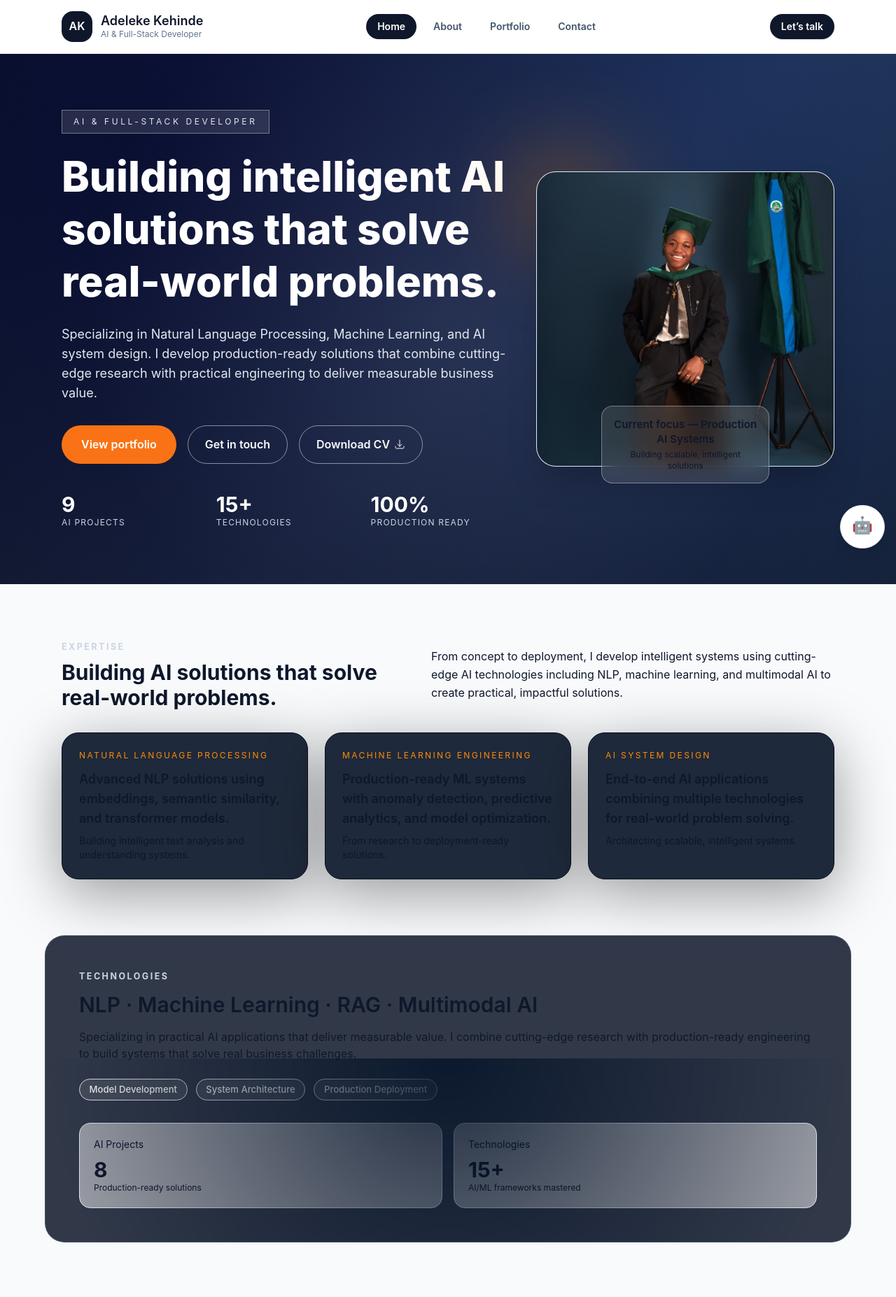
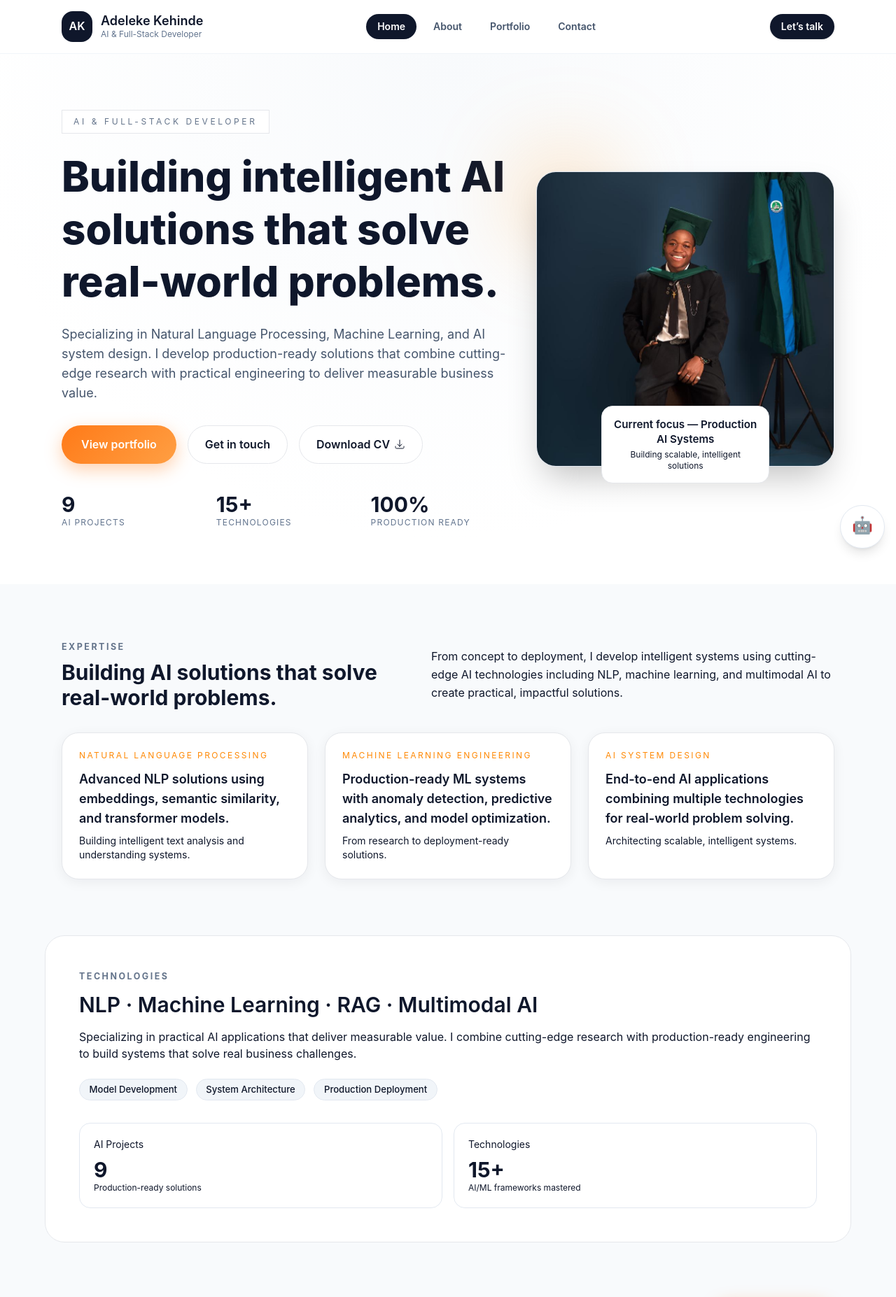
Before and after one commit to hexkoda23/portfolio, a React (Vite) app: page / in a window 1280 px wide. Shown: the top 1854 px of the page at 70% size. Built offline with nearby package versions, Linux system fonts and the light colour scheme.

Commit message:
chore-light-theme-system-hero-cards-navbar-and-lint-fixes

```diff
--- a/src/App.jsx
+++ b/src/App.jsx
@@ -49,24 +49,24 @@ import CV from './pages/CV'
 
 
 export default function App(){
-  const [darkMode, setDarkMode] = useState(true)
+  const initialDark = (() => {
+    if (typeof window === 'undefined') return false
+    const saved = localStorage.getItem('theme')
+    if (saved) return saved === 'dark'
+    return window.matchMedia && window.matchMedia('(prefers-color-scheme: dark)').matches
+  })()
+  const [darkMode] = useState(initialDark)
 
   useEffect(() => {
-    // Force dark mode
-    setDarkMode(true)
-    document.documentElement.classList.add('dark')
-    localStorage.setItem('theme', 'dark')
-  }, [])
+    document.documentElement.classList.toggle('dark', darkMode)
+    localStorage.setItem('theme', darkMode ? 'dark' : 'light')
+  }, [darkMode])
 
-  const toggleTheme = () => {
-    // Disabled theme toggling
-    setDarkMode(true)
-    document.documentElement.classList.add('dark')
-  }
+  // Theme toggle intentionally unused in current header
 
   return (
     <div className="min-h-screen flex flex-col bg-slate-50 text-slate-900 dark:bg-slate-950 dark:text-slate-100 transition-colors duration-300">
-      <Header darkMode={darkMode} toggleTheme={toggleTheme} />
+      <Header />
       <main className="flex-1">
         <Routes>
           <Route path="/" element={<Home />} />
--- a/src/components/Header.jsx
+++ b/src/components/Header.jsx
@@ -1,4 +1,4 @@
-import React, { useEffect, useState } from 'react'
+import React, { useState } from 'react'
 import { Link, useLocation } from 'react-router-dom'
 
 const navItems = [
@@ -26,13 +26,8 @@ const NavLink = ({ to, children, onClick }) => {
   )
 }
 
-export default function Header ({ darkMode, toggleTheme }) {
+export default function Header () {
   const [isOpen, setIsOpen] = useState(false)
-  const location = useLocation()
-
-  useEffect(() => {
-    setIsOpen(false)
-  }, [location.pathname])
 
   return (
     <header className='bg-white/90 backdrop-blur border-b border-slate-100 sticky top-0 z-50 dark:bg-slate-900/90 dark:border-slate-800 transition-colors duration-300'>
--- a/src/components/Hero.jsx
+++ b/src/components/Hero.jsx
@@ -12,13 +12,13 @@ export default function Hero () {
       <div className='max-w-6xl mx-auto px-4 sm:px-6 relative z-10'>
         <div className='grid lg:grid-cols-[1.2fr_0.8fr] gap-10 items-center'>
           <div>
-            <div className='flex flex-wrap gap-2 text-xs uppercase tracking-[0.3em] text-slate-200/90 accent-pill px-4 py-2 inline-flex transition-colors'>
+            <div className='flex flex-wrap gap-2 text-xs uppercase tracking-[0.3em] text-slate-600 dark:text-slate-200/90 accent-pill px-4 py-2 inline-flex transition-colors'>
               AI & Full-Stack Developer
             </div>
-            <h1 className='mt-6 text-4xl sm:text-5xl xl:text-6xl font-extrabold leading-tight text-white transition-colors'>
+            <h1 className='mt-6 text-4xl sm:text-5xl xl:text-6xl font-extrabold leading-tight text-slate-900 dark:text-white transition-colors'>
               Building intelligent AI solutions that solve real-world problems.
             </h1>
-            <p className='mt-6 text-lg text-slate-200 max-w-2xl transition-colors'>
+            <p className='mt-6 text-lg text-slate-600 dark:text-slate-200 max-w-2xl transition-colors'>
               Specializing in Natural Language Processing, Machine Learning, and AI system design.
               I develop production-ready solutions that combine cutting-edge research with practical
               engineering to deliver measurable business value.
@@ -46,8 +46,8 @@ export default function Hero () {
             <div className='mt-10 grid grid-cols-2 sm:grid-cols-3 gap-6'>
               {stats.map(stat => (
                 <div key={stat.label}>
-                  <p className='text-3xl font-bold text-white transition-colors'>{stat.value}</p>
-                  <p className='text-xs uppercase tracking-widest text-slate-300 transition-colors'>
+                  <p className='text-3xl font-bold text-slate-900 dark:text-white transition-colors'>{stat.value}</p>
+                  <p className='text-xs uppercase tracking-widest text-slate-500 dark:text-slate-300 transition-colors'>
                     {stat.label}
                   </p>
                 </div>
@@ -56,7 +56,7 @@ export default function Hero () {
           </div>
 
           <div className='relative'>
-            <div className='absolute -top-6 -left-6 w-32 h-32 rounded-full bg-orange-400/40 blur-3xl' />
+            <div className='absolute -top-6 -left-6 w-32 h-32 rounded-full bg-orange-400/30 blur-3xl' />
             <div className='relative rounded-[28px] overflow-hidden shadow-2xl border border-slate-200 dark:border-white/10 bg-white dark:bg-gradient-to-br dark:from-blue-600 dark:to-purple-600 transition-colors'>
               <div className='w-full h-[420px] relative overflow-hidden'>
                 <img
--- a/src/index.css
+++ b/src/index.css
@@ -1,10 +1,19 @@
 @import "tailwindcss";
 
 :root {
+  --light-bg: #ffffff;
+  --light-surface: #f8fafc;
+  --light-card: #ffffff;
+  --light-border: #e5e7eb;
+  --light-text-primary: #0f172a;
+  --light-text-secondary: #475569;
+  --light-text-muted: #64748b;
+  --accent-primary: #ff7a18;
+  --accent-secondary: #ff9f43;
   font-family: "Inter", "Space Grotesk", system-ui, -apple-system,
     BlinkMacSystemFont, "Segoe UI", sans-serif;
-  color: #0f172a;
-  background-color: #f8fafc;
+  color: var(--light-text-secondary);
+  background-color: var(--light-bg);
   line-height: 1.6;
 }
 
@@ -15,9 +24,9 @@
 body {
   margin: 0;
   min-height: 100vh;
-  background: radial-gradient(circle at top, #0f172a 0%, #1e293b 35%, #0f172a 100%);
-  color: #f8fafc;
-  transition: background 0.3s ease, color 0.3s ease;
+  background: var(--light-bg);
+  color: var(--light-text-secondary);
+  transition: background 0.3s ease, color 0.3s ease, box-shadow 0.2s ease;
 }
 
 img {
@@ -26,36 +35,42 @@ img {
 }
 
 .hero-gradient {
-  background: radial-gradient(circle at 20% 20%, rgba(2, 2, 42, 0.655), transparent),
-    radial-gradient(circle at 80% 0%, rgba(59, 130, 246, 0.25), transparent),
-    linear-gradient(135deg, #0f172a, #1e293b 55%, #111827);
-  color: #f8fafc;
+  background: radial-gradient(circle at top, var(--light-surface) 0%, var(--light-bg) 70%);
+  color: var(--light-text-primary);
   position: relative;
   overflow: hidden;
   transition: background 0.3s ease, color 0.3s ease;
 }
 
-.hero-gradient::after {
+.dark .hero-gradient {
+  background: radial-gradient(circle at 20% 20%, rgba(2, 2, 42, 0.655), transparent),
+    radial-gradient(circle at 80% 0%, rgba(59, 130, 246, 0.25), transparent),
+    linear-gradient(135deg, #0f172a, #1e293b 55%, #111827);
+  color: #f8fafc;
+}
+
+.hero-gradient::after,
+.dark .hero-gradient::after {
   content: "";
   position: absolute;
   inset: 0;
-  background: radial-gradient(circle, rgba(255, 255, 255, 0.08), transparent 70%);
+  background: transparent;
   pointer-events: none;
 }
 
 .accent-pill {
-  backdrop-filter: blur(14px);
-  border: 1px solid rgba(255, 255, 255, 0.35);
-  background: rgba(255, 255, 255, 0.12);
-  color: #e2e8f0;
+  backdrop-filter: blur(10px);
+  border: 1px solid var(--light-border);
+  background: #ffffff;
+  color: var(--light-text-muted);
 }
 
 .floating-card {
-  background: white;
+  background: var(--light-card);
   border-radius: 1.5rem;
   padding: 1.5rem;
-  box-shadow: 0 20px 85px rgba(15, 23, 42, 0.15);
-  border: 1px solid rgba(15, 23, 42, 0.08);
+  box-shadow: 0 4px 18px rgba(15, 23, 42, 0.06);
+  border: 1px solid var(--light-border);
   transition: background-color 0.3s ease, border-color 0.3s ease, color 0.3s ease;
 }
 
@@ -68,12 +83,12 @@ img {
 
 .glass-panel {
   backdrop-filter: blur(16px);
-  background: rgba(255, 255, 255, 0.7);
+  background: rgba(255, 255, 255, 0.9);
   border-radius: 1.75rem;
-  border: 1px solid rgba(15, 23, 42, 0.08);
+  border: 1px solid var(--light-border);
   position: relative;
   overflow: hidden;
-  color: #0f172a;
+  color: var(--light-text-primary);
   transition: background-color 0.3s ease, border-color 0.3s ease, color 0.3s ease;
 }
 
@@ -83,12 +98,13 @@ img {
   color: #f8fafc;
 }
 
-.glass-panel::before {
+.glass-panel::before,
+.dark .glass-panel::before {
   content: "";
   position: absolute;
   inset: auto -20% -60% -20%;
   height: 120%;
-  background: radial-gradient(circle at top, rgba(4, 18, 40, 0.841), transparent 60%);
+  background: transparent;
   pointer-events: none;
 }
 
@@ -98,15 +114,16 @@ img {
   gap: 0.35rem;
   border-radius: 999px;
   padding: 0.85rem 1.75rem;
-  background: #f97316;
+  background: linear-gradient(135deg, var(--accent-primary), var(--accent-secondary));
   color: white;
   font-weight: 600;
-  transition: transform 0.2s ease, box-shadow 0.2s ease;
+  box-shadow: 0 8px 24px rgba(255, 122, 24, 0.35);
+  transition: transform 0.2s ease, box-shadow 0.2s ease, background 0.2s ease;
 }
 
 .btn-primary:hover {
   transform: translateY(-1px);
-  box-shadow: 0 15px 30px rgba(249, 115, 22, 0.35);
+  box-shadow: 0 12px 28px rgba(255, 122, 24, 0.45);
 }
 
 .btn-secondary {
@@ -115,8 +132,9 @@ img {
   gap: 0.35rem;
   border-radius: 999px;
   padding: 0.85rem 1.5rem;
-  border: 1px solid rgba(248, 250, 252, 0.5);
-  color: inherit;
+  background: #ffffff;
+  border: 1px solid var(--light-border);
+  color: var(--light-text-primary);
   font-weight: 600;
 }
 
@@ -124,8 +142,8 @@ img {
   border-radius: 999px;
   padding: 0.25rem 0.85rem;
   font-size: 0.82rem;
-  background: rgba(15, 23, 42, 0.05);
-  color: #0f172a;
+  background: #f1f5f9;
+  color: var(--light-text-primary);
   font-weight: 500;
 }
 
@@ -137,9 +155,9 @@ img {
 .project-card {
   border-radius: 1.25rem;
   padding: 1.75rem;
-  background: white;
-  border: 1px solid rgba(15, 23, 42, 0.08);
-  box-shadow: 0 10px 45px rgba(15, 23, 42, 0.08);
+  background: var(--light-card);
+  border: 1px solid var(--light-border);
+  box-shadow: 0 4px 18px rgba(15, 23, 42, 0.06);
   display: flex;
   flex-direction: column;
   gap: 0.75rem;
@@ -155,7 +173,7 @@ img {
 .project-card:hover {
   transform: translateY(-4px);
   transition: transform 0.2s ease, box-shadow 0.2s ease;
-  box-shadow: 0 30px 65px rgba(15, 23, 42, 0.12);
+  box-shadow: 0 10px 30px rgba(15, 23, 42, 0.08);
 }
 
 .dark .project-card:hover {
@@ -166,7 +184,7 @@ img {
   letter-spacing: 0.2em;
   text-transform: uppercase;
   font-size: 0.78rem;
-  color: #000000;
+  color: var(--light-text-muted);
   font-weight: 700;
 }
 
@@ -194,10 +212,10 @@ img {
 
 .contact-card {
   border-radius: 1.25rem;
-  border: 1px solid rgba(15, 23, 42, 0.08);
+  border: 1px solid var(--light-border);
   padding: 1.5rem;
-  background: white;
-  box-shadow: 0 30px 60px rgba(15, 23, 42, 0.08);
+  background: var(--light-card);
+  box-shadow: 0 4px 18px rgba(15, 23, 42, 0.06);
   transition: background-color 0.3s ease, border-color 0.3s ease, color 0.3s ease;
 }
 
--- a/src/pages/Home.jsx
+++ b/src/pages/Home.jsx
@@ -1,6 +1,5 @@
 import Hero from '../components/Hero'
 import ProjectCard from '../components/ProjectCard'
-import { useState } from 'react'
 import { useNavigate } from 'react-router-dom'
 
 const highlightCards = [
@@ -129,7 +128,7 @@ export default function Home () {
           <div className='grid gap-4 md:grid-cols-2'>
             <div className='rounded-2xl bg-white/50 dark:bg-white/10 p-5 border border-slate-200 dark:border-white/10'>
               <p className='text-sm text-slate-900 dark:text-slate-200'>AI Projects</p>
-              <p className='text-3xl font-bold text-slate-900 dark:text-white mt-2'>8</p>
+              <p className='text-3xl font-bold text-slate-900 dark:text-white mt-2'>9</p>
               <p className='text-xs text-slate-900 dark:text-slate-300'>
                 Production-ready solutions
               </p>
```
Also changed, not shown: src/components/Chatbot.jsx (+8 -8 lines), src/components/ProjectCard.jsx (+4 -4 lines).
